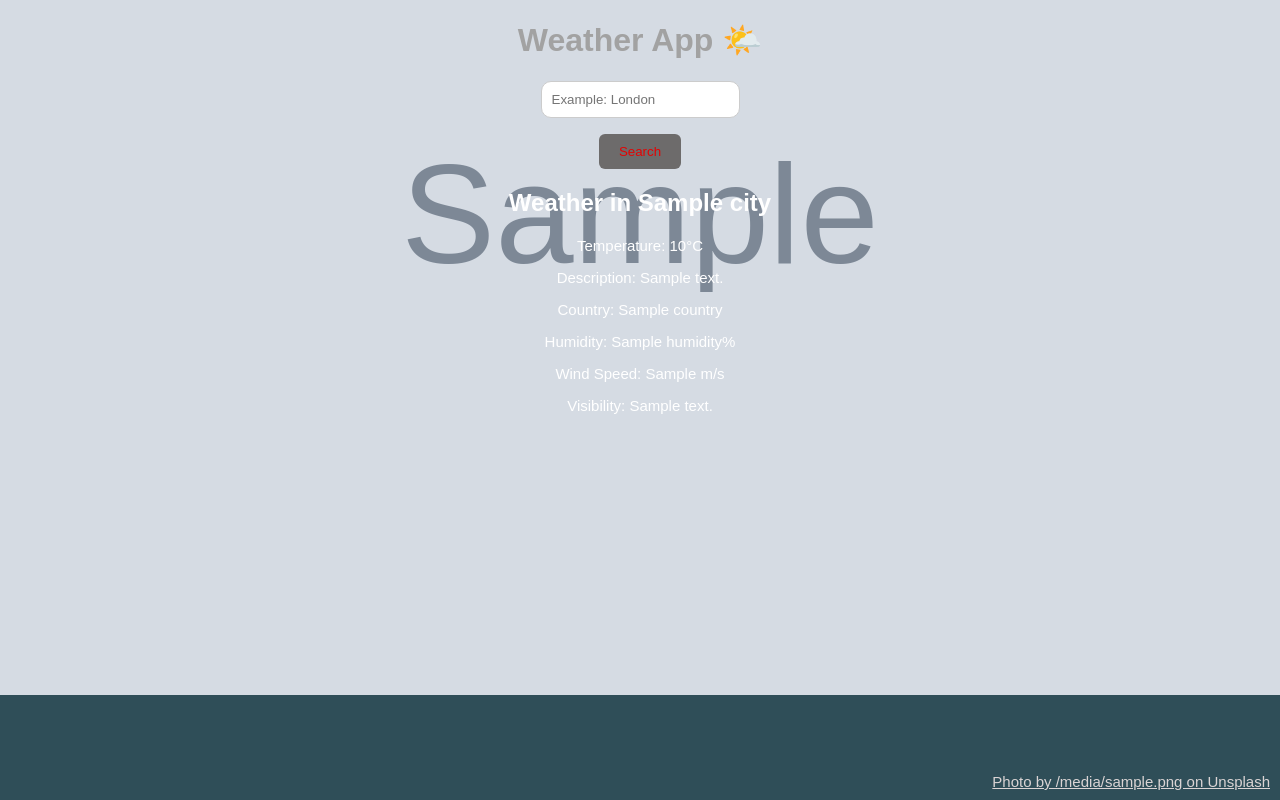
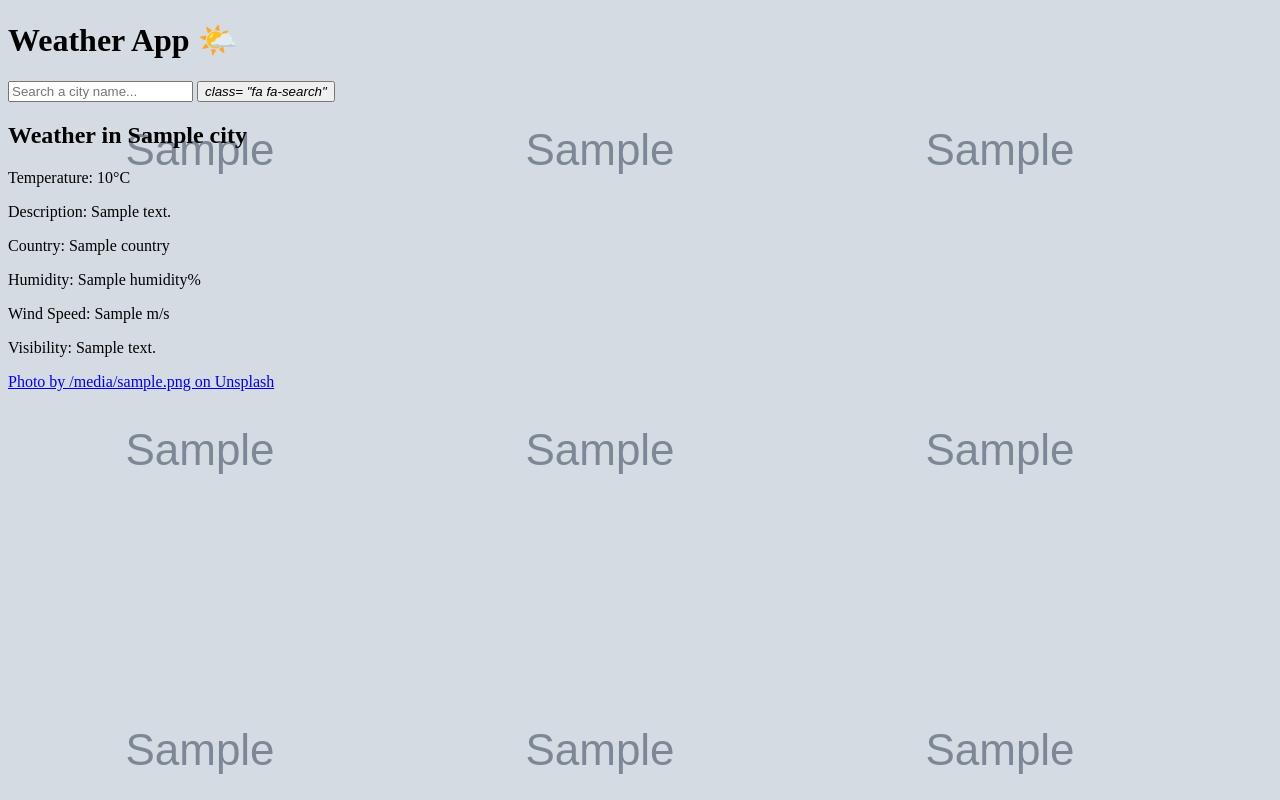
Before and after one commit to GaiusNale/Weather_App, a Django app: template weather_app/templates/weather_app/weather.html in a window 1280 px wide. Run offline with Django 3.2, Linux system fonts and the light colour scheme; the template is opened without the code that fills it: most values are stand-ins (such as "Sample title", 1, 10 or a date in 2020); grey boxes marked "Sample" are stand-in pictures.

Commit message:
complete overhaul of the css will work on it properly soon

```diff
--- a/weather_app/static/css/style.css
+++ b/weather_app/static/css/style.css
@@ -1,69 +1,3 @@
-/*
- * Stylesheet for the weather app
- */
-
-/* Body styles */
-body {
-  font-family: Arial, sans-serif;
-  text-align: center;
-  background-color: rgb(47, 78, 88);
-  background-size: cover;
-  background-repeat: no-repeat;
-  background-position: center;
-  color: white;
+.reset {
+  all: unset;
 }
-
-/* Container styles */
-.container {
-  margin-top: 20px;
-  text-align: center;
-}
-
-/* Heading styles */
-h1 {
-  color: #a2a2a2;
-}
-
-/* Form styles */
-form {
-  margin-top: 20px;
-}
-
-form p {
-  color: white;
-  font-weight: bold;
-}
-
-form input[type="text"] {
-  padding: 10px;
-  border: 1px solid #ccc;
-  border-radius: 10px;
-}
-
-form button[type="submit"] {
-  padding: 10px 20px;
-  background-color: rgb(109, 107, 107);
-  color: #e30404;
-  border: none;
-  border-radius: 6px;
-  cursor: pointer;
-}
-
-form button[type="submit"]:hover {
-  background-color: rgb(74, 75, 75);
-}
-
-/* Weather details styles */
-.weather-details p {
-  color: white;
-  font-size: 15px;
-}
-
-/* Photo credit styles */
-.photo-credit {
-  position: fixed;
-  bottom: 10px;
-  right: 10px;
-  color: rgb(218, 212, 212);
-  font-size: 15px;
-}
--- a/weather_app/templates/weather_app/weather.html
+++ b/weather_app/templates/weather_app/weather.html
@@ -4,9 +4,9 @@
 <head>
     <title>Weather App 🌤️</title>
     <link rel="stylesheet" href="{% static 'css/style.css' %}">
+    <link rel="stylesheet" href="https://cdnjs.cloudflare.com/ajax/libs/font-awesome/4.7.0/css/font-awesome.min.css">
     <meta name="viewport" content="device-width, initial-scale=1.0">
     <style>
-        /* Inline CSS to dynamically set background image */
         body {
             background-image: url("{{ image_url }}");
         }
@@ -22,8 +22,8 @@
         <h1>Weather App 🌤️</h1>
         <form method="post">
             {% csrf_token %}
-            <input type="text" id="city" name="city" placeholder="Example: London" oninput="this.value = capitalizeFirstLetter(this.value)">
-            <p><button type="submit">Search</button></p>
+            <input type="text" name="city" placeholder="Search a city name..." oninput="this.value = capitalizeFirstLetter(this.value)">
+            <button type="submit"><i> class= "fa fa-search"</i></button>
         </form>
 
         {% if temperature %}
```
